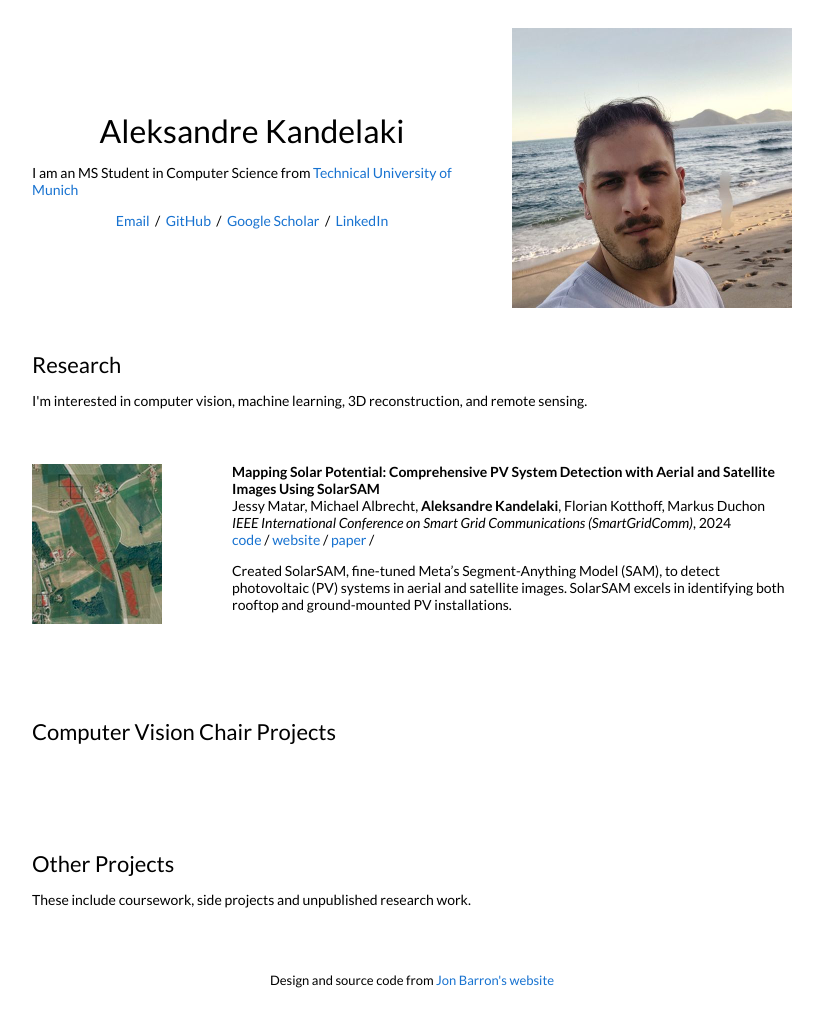
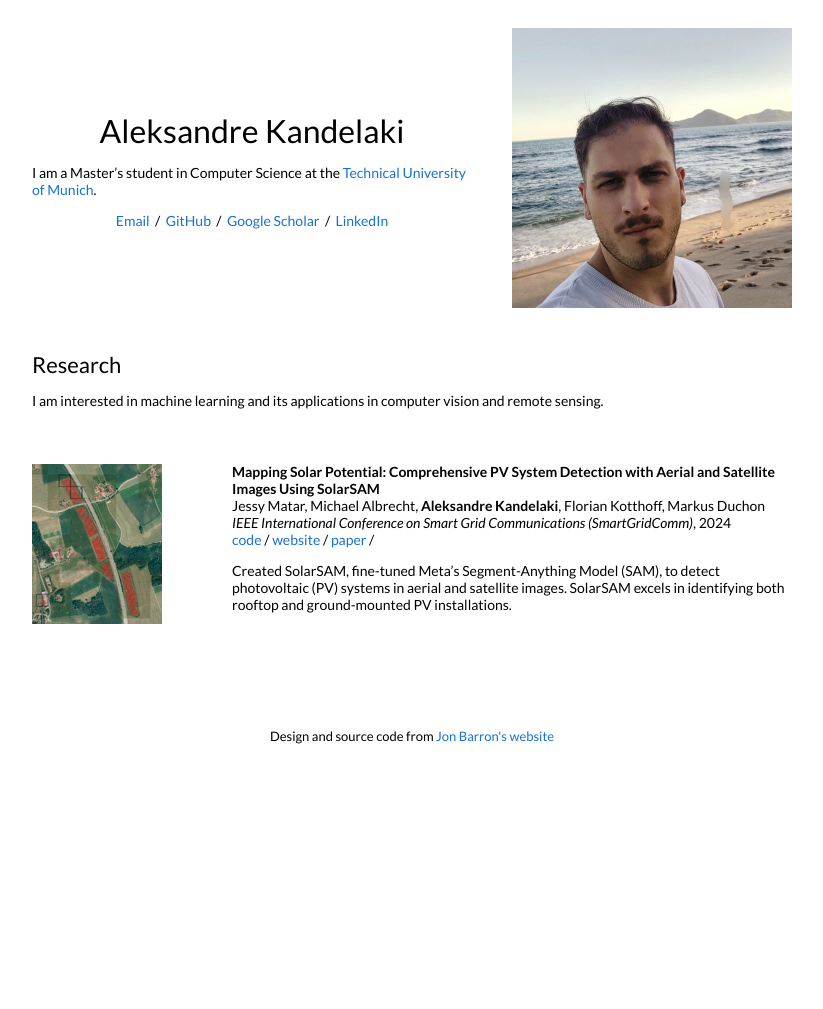
Before and after one commit to kandelak/kandelak.github.io, a Jekyll site: the page built from _posts/2024-09-17-solarSAM.markdown, in a window 1280 px wide. Shown: the whole page, without its empty margins (228-1051 px from the left). Built offline with Jekyll 4.4.1, drawn with Linux system fonts in a browser that asks for light colours; after the commit the page ends 900 px from its top, so only the background shows below that.

Commit message:
comment out unnecessary stuff.

```diff
--- a/_layouts/default.html
+++ b/_layouts/default.html
@@ -34,7 +34,7 @@
               <h1>
                 Aleksandre Kandelaki
               </h1>
-              <p>I am an MS Student in Computer Science from <a href="https://www.tum.de">Technical University of Munich</a>
+              <p>I am a Master’s student in Computer Science at the <a href="https://www.tum.de">Technical University of Munich</a>.
               </p>
               <p style="text-align:center">
                 <a target="_blank" href="https://mailhide.io/e/udTHw69w"> Email</a> &nbsp;/&nbsp;
@@ -54,7 +54,7 @@
             <td style="padding:2.5%;width:100%;vertical-align:middle">
               <h2>Research</h2>
               <p>
-                I'm interested in computer vision, machine learning, 3D reconstruction, and remote sensing.
+                I am interested in machine learning and its applications in computer vision and remote sensing.
               </p>
             </td>
           </tr>
@@ -111,137 +111,137 @@
         <br>
         <br>
         <br>
-        <table style="width:100%;border:0px;border-spacing:0px;border-collapse:separate;margin-right:auto;margin-left:auto;">
-          <tr>
-            <td style="padding:2.5%;width:100%;vertical-align:middle">
-              <h2>Computer Vision Chair Projects</h2>
-              <p>
-              </p>
-            </td>
-          </tr>
-        </table>
-        <table style="width:100%;border:0px;border-spacing:0px;border-collapse:separate;margin-right:auto;margin-left:auto;">
+<!--        <table style="width:100%;border:0px;border-spacing:0px;border-collapse:separate;margin-right:auto;margin-left:auto;">-->
+<!--          <tr>-->
+<!--            <td style="padding:2.5%;width:100%;vertical-align:middle">-->
+<!--              <h2>Computer Vision Chair Projects</h2>-->
+<!--              <p>-->
+<!--              </p>-->
+<!--            </td>-->
+<!--          </tr>-->
+<!--        </table>-->
+<!--        <table style="width:100%;border:0px;border-spacing:0px;border-collapse:separate;margin-right:auto;margin-left:auto;">-->
 
-          {% for post in site.posts %}
-          {% for cat in post.categories %}
-          {% if cat == 'Intel' %}
-          <tr>
-            <td style="padding:2.5%;width:25%;vertical-align:middle;min-width:120px">
-              <img src="/tn{{post.image}}" alt="project image" style="width:auto; height:auto; max-width:100%;" />
-            </td>
-            <td style="padding:2.5%;width:75%;vertical-align:middle">
-              <h3>{{post.title}}</h3>
-              <br>
-              <em>{{post.categories}} {{post.course}}</em>
-              <br>
-              {{ post.date | date: "%Y-%m-%d" }}
+<!--          {% for post in site.posts %}-->
+<!--          {% for cat in post.categories %}-->
+<!--          {% if cat == 'Intel' %}-->
+<!--          <tr>-->
+<!--            <td style="padding:2.5%;width:25%;vertical-align:middle;min-width:120px">-->
+<!--              <img src="/tn{{post.image}}" alt="project image" style="width:auto; height:auto; max-width:100%;" />-->
+<!--            </td>-->
+<!--            <td style="padding:2.5%;width:75%;vertical-align:middle">-->
+<!--              <h3>{{post.title}}</h3>-->
+<!--              <br>-->
+<!--              <em>{{post.categories}} {{post.course}}</em>-->
+<!--              <br>-->
+<!--              {{ post.date | date: "%Y-%m-%d" }}-->
 
-              <br>
-              {% if post.website %}
-              <a href="{{post.website}}">website</a> /
-              {% endif %}
-              {% if post.paper %}
-              <a href="{{post.paper}}">paper</a> /
-              {% endif %}
-              {% if post.patent %}
-              <a href="{{post.patent}}">patent</a> /
-              {% endif %}
-              {% if post.patent2 %}
-              <a href="{{post.patent2}}">patent #2</a> /
-              {% endif %}
-              {% if post.patent3 %}
-              <a href="{{post.patent3}}">patent #3</a> /
-              {% endif %}
-              {% if post.video %}
-              <a href="{{post.video}}">video</a> /
-              {% endif %}
-              {% if post.video2 %}
-              <a href="{{post.video2}}">video #2</a> /
-              {% endif %}
-              {% if post.code %}
-              <a href="{{post.code}}">code</a> /
-              {% endif %}
-              {% if post.poster %}
-              <a href="{{post.poster}}">poster</a> /
-              {% endif %}
-              {% if post.slides %}
-              <a href="{{post.slides}}">slides</a> /
-              {% endif %}
-              <p></p>
-              {{ post.excerpt }}
-            </td>
-          </tr>
-          {% endif %}
-          {% endfor %}
-          {% endfor %}
-        </table>
-        <br>
-        <br>
-        <br>
-        <table style="width:100%;border:0px;border-spacing:0px;border-collapse:separate;margin-right:auto;margin-left:auto;">
-          <tr>
-            <td style="padding:2.5%;width:100%;vertical-align:middle">
-              <h2>Other Projects</h2>
-              <p> These include coursework, side projects and unpublished research work.
-              </p>
-            </td>
-          </tr>
-        </table>
-        <table style="width:100%;border:0px;border-spacing:0px;border-collapse:separate;margin-right:auto;margin-left:auto;">
+<!--              <br>-->
+<!--              {% if post.website %}-->
+<!--              <a href="{{post.website}}">website</a> /-->
+<!--              {% endif %}-->
+<!--              {% if post.paper %}-->
+<!--              <a href="{{post.paper}}">paper</a> /-->
+<!--              {% endif %}-->
+<!--              {% if post.patent %}-->
+<!--              <a href="{{post.patent}}">patent</a> /-->
+<!--              {% endif %}-->
+<!--              {% if post.patent2 %}-->
+<!--              <a href="{{post.patent2}}">patent #2</a> /-->
+<!--              {% endif %}-->
+<!--              {% if post.patent3 %}-->
+<!--              <a href="{{post.patent3}}">patent #3</a> /-->
+<!--              {% endif %}-->
+<!--              {% if post.video %}-->
+<!--              <a href="{{post.video}}">video</a> /-->
+<!--              {% endif %}-->
+<!--              {% if post.video2 %}-->
+<!--              <a href="{{post.video2}}">video #2</a> /-->
+<!--              {% endif %}-->
+<!--              {% if post.code %}-->
+<!--              <a href="{{post.code}}">code</a> /-->
+<!--              {% endif %}-->
+<!--              {% if post.poster %}-->
+<!--              <a href="{{post.poster}}">poster</a> /-->
+<!--              {% endif %}-->
+<!--              {% if post.slides %}-->
+<!--              <a href="{{post.slides}}">slides</a> /-->
+<!--              {% endif %}-->
+<!--              <p></p>-->
+<!--              {{ post.excerpt }}-->
+<!--            </td>-->
+<!--          </tr>-->
+<!--          {% endif %}-->
+<!--          {% endfor %}-->
+<!--          {% endfor %}-->
+<!--        </table>-->
+<!--        <br>-->
+<!--        <br>-->
+<!--        <br>-->
+<!--        <table style="width:100%;border:0px;border-spacing:0px;border-collapse:separate;margin-right:auto;margin-left:auto;">-->
+<!--          <tr>-->
+<!--            <td style="padding:2.5%;width:100%;vertical-align:middle">-->
+<!--              <h2>Other Projects</h2>-->
+<!--              <p> These include coursework, side projects and unpublished research work. -->
+<!--              </p>-->
+<!--            </td>-->
+<!--          </tr>-->
+<!--        </table>-->
+<!--        <table style="width:100%;border:0px;border-spacing:0px;border-collapse:separate;margin-right:auto;margin-left:auto;">-->
 
-          {% for post in site.posts %}
-          {% for cat in post.categories %}
-          {% if cat != 'research' and cat != 'Intel' %}
-          <tr>
-            <td style="padding:2.5%;width:25%;vertical-align:middle;min-width:120px">
-              <img src="/tn{{post.image}}" alt="project image" style="width:auto; height:auto; max-width:100%;" />
-            </td>
-            <td style="padding:2.5%;width:75%;vertical-align:middle">
-              <h3>{{post.title}}</h3>
-              <br>
-              <em>{{post.categories}} {{post.course}}</em>
-              <br>
-              {{ post.date | date: "%Y-%m-%d" }}
+<!--          {% for post in site.posts %}-->
+<!--          {% for cat in post.categories %}-->
+<!--          {% if cat != 'research' and cat != 'Intel' %}-->
+<!--          <tr>-->
+<!--            <td style="padding:2.5%;width:25%;vertical-align:middle;min-width:120px">-->
+<!--              <img src="/tn{{post.image}}" alt="project image" style="width:auto; height:auto; max-width:100%;" />-->
+<!--            </td>-->
+<!--            <td style="padding:2.5%;width:75%;vertical-align:middle">-->
+<!--              <h3>{{post.title}}</h3>-->
+<!--              <br>-->
+<!--              <em>{{post.categories}} {{post.course}}</em>-->
+<!--              <br>-->
+<!--              {{ post.date | date: "%Y-%m-%d" }}-->
 
-              <br>
-              {% if post.website %}
-              <a href="{{post.website}}">website</a> /
-              {% endif %}
-              {% if post.paper %}
-              <a href="{{post.paper}}">paper</a> /
-              {% endif %}
-              {% if post.patent %}
-              <a href="{{post.patent}}">patent</a> /
-              {% endif %}
-              {% if post.patent2 %}
-              <a href="{{post.patent2}}">patent #2</a> /
-              {% endif %}
-              {% if post.patent3 %}
-              <a href="{{post.patent3}}">patent #3</a> /
-              {% endif %}
-              {% if post.video %}
-              <a href="{{post.video}}">video</a> /
-              {% endif %}
-              {% if post.video2 %}
-              <a href="{{post.video2}}">video #2</a> /
-              {% endif %}
-              {% if post.code %}
-              <a href="{{post.code}}">code</a> /
-              {% endif %}
-              {% if post.poster %}
-              <a href="{{post.poster}}">poster</a> /
-              {% endif %}
-              {% if post.slides %}
-              <a href="{{post.slides}}">slides</a> /
-              {% endif %}
-              <p></p>
-              {{ post.excerpt }}
-            </td>
-          </tr>
-          {% endif %}
-          {% endfor %}
-          {% endfor %}
-        </table>
+<!--              <br>-->
+<!--              {% if post.website %}-->
+<!--              <a href="{{post.website}}">website</a> /-->
+<!--              {% endif %}-->
+<!--              {% if post.paper %}-->
+<!--              <a href="{{post.paper}}">paper</a> /-->
+<!--              {% endif %}-->
+<!--              {% if post.patent %}-->
+<!--              <a href="{{post.patent}}">patent</a> /-->
+<!--              {% endif %}-->
+<!--              {% if post.patent2 %}-->
+<!--              <a href="{{post.patent2}}">patent #2</a> /-->
+<!--              {% endif %}-->
+<!--              {% if post.patent3 %}-->
+<!--              <a href="{{post.patent3}}">patent #3</a> /-->
+<!--              {% endif %}-->
+<!--              {% if post.video %}-->
+<!--              <a href="{{post.video}}">video</a> /-->
+<!--              {% endif %}-->
+<!--              {% if post.video2 %}-->
+<!--              <a href="{{post.video2}}">video #2</a> /-->
+<!--              {% endif %}-->
+<!--              {% if post.code %}-->
+<!--              <a href="{{post.code}}">code</a> /-->
+<!--              {% endif %}-->
+<!--              {% if post.poster %}-->
+<!--              <a href="{{post.poster}}">poster</a> /-->
+<!--              {% endif %}-->
+<!--              {% if post.slides %}-->
+<!--              <a href="{{post.slides}}">slides</a> /-->
+<!--              {% endif %}-->
+<!--              <p></p>-->
+<!--              {{ post.excerpt }}-->
+<!--            </td>-->
+<!--          </tr>-->
+<!--          {% endif %}-->
+<!--          {% endfor %}-->
+<!--          {% endfor %}-->
+<!--        </table>-->
 
         <table style="width:100%;border:0px;border-spacing:0px;border-collapse:separate;margin-right:auto;margin-left:auto;">
           <tr>
```
